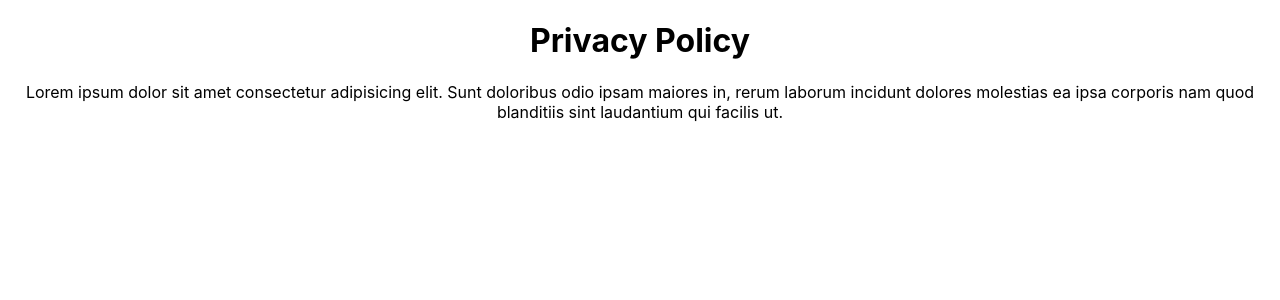
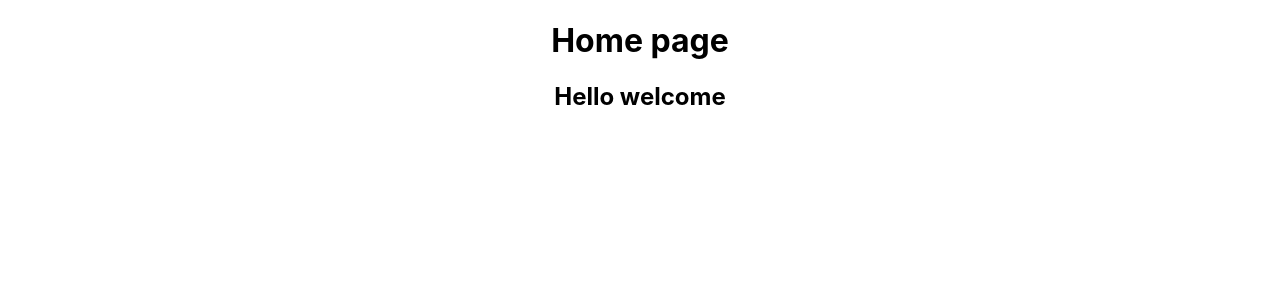
Before and after one commit to aravindshajan6/facebookApp, a React (Create React App) app: page / in a window 1280 px wide. Shown: the top 300 px of the page. Built offline with nearby package versions, Linux system fonts and the light colour scheme.

Commit message:
third comm

```diff
--- a/src/App.js
+++ b/src/App.js
@@ -30,7 +30,7 @@ function App() {
     <div className="App">
       <BrowserRouter  >
         <Routing />
-        <PrivacyPolicy />
+        <Home />
       </BrowserRouter>
     </div>
   );
```
